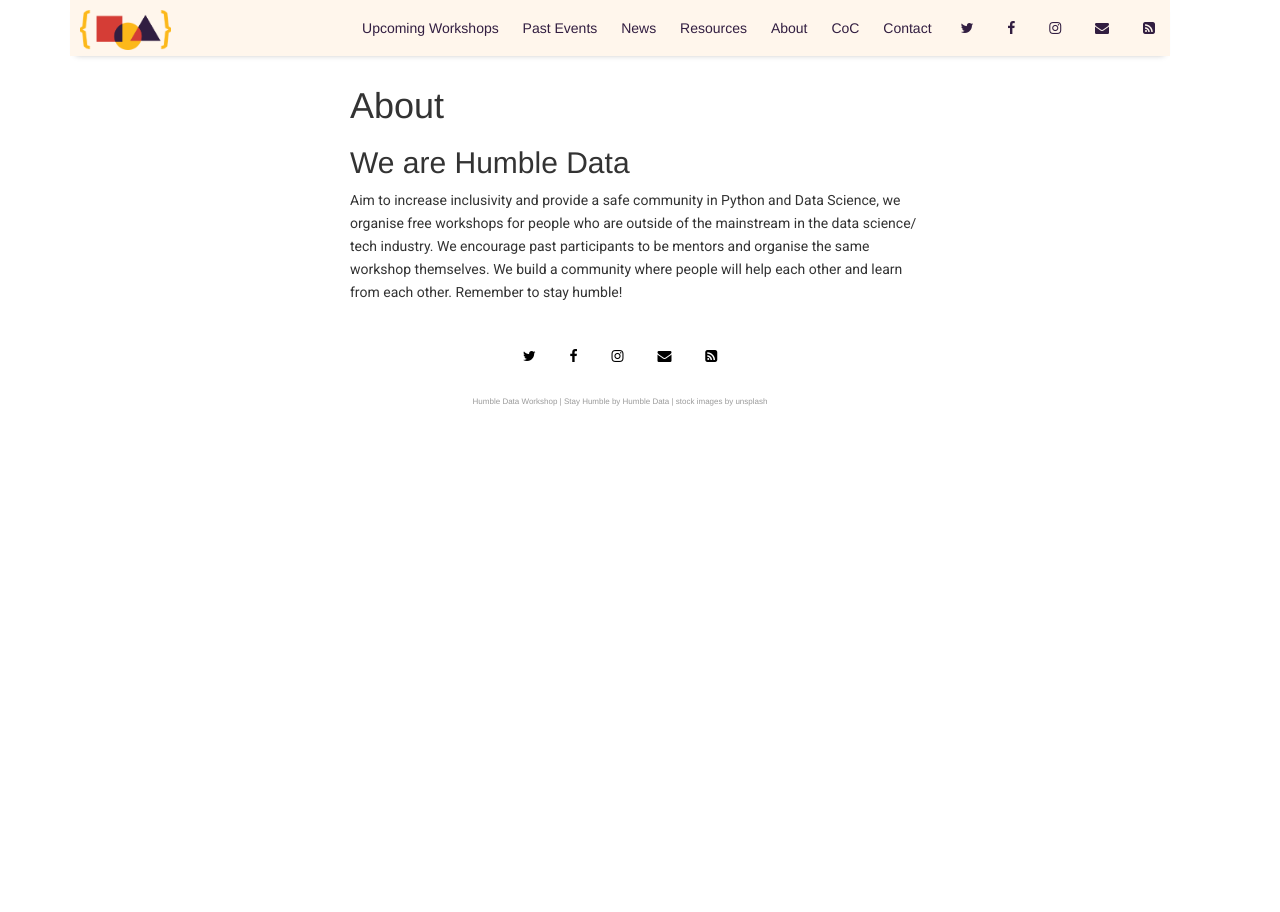
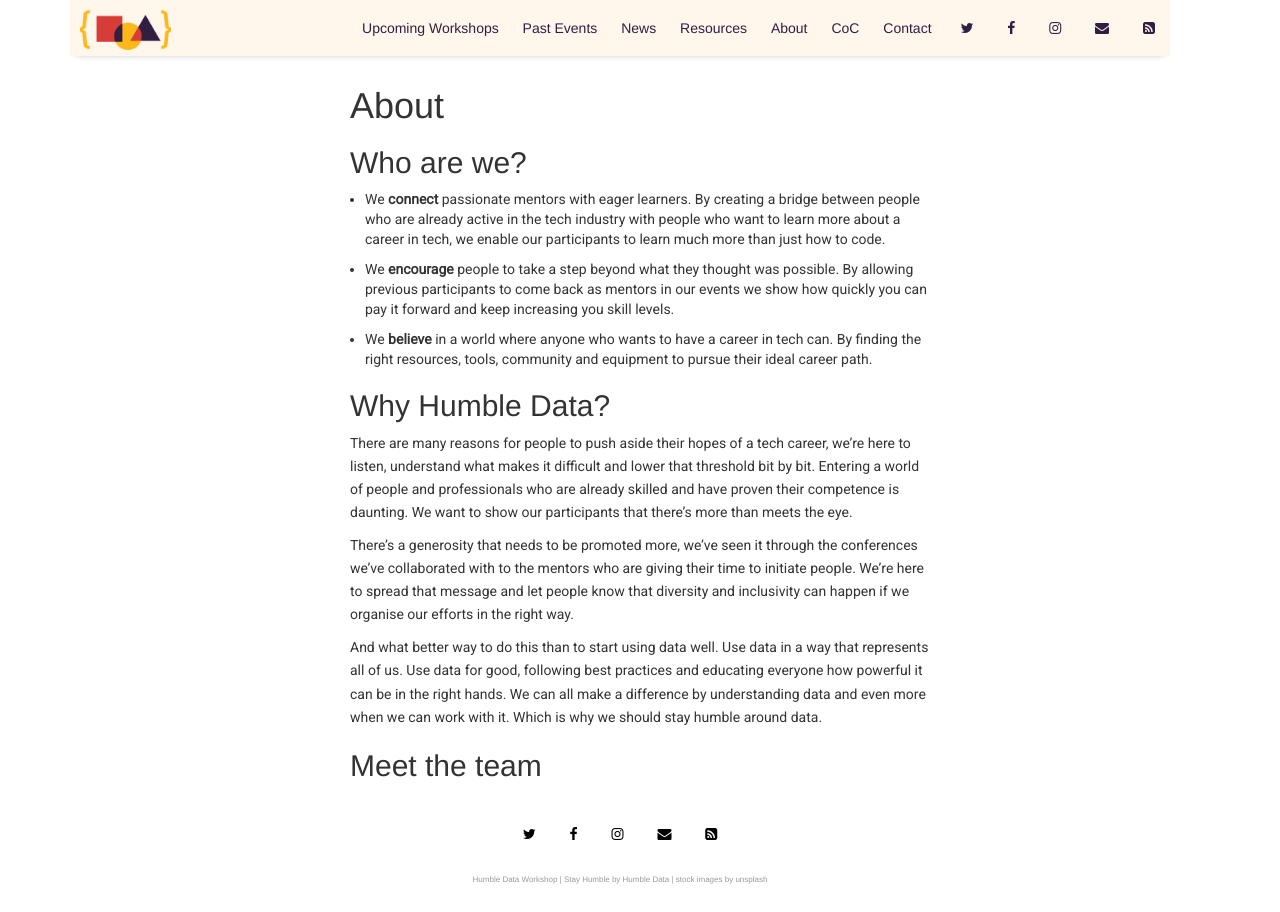
Before and after one commit to HumbleData/HumbleData.github.io, a Jekyll site: the page built from pages/about_old.md, in a window 1280 px wide. Built offline with Jekyll 4.4.1, drawn with Linux system fonts in a browser that asks for light colours; nearby versions of some CDN libraries; comment, search, counter and statistics services are not loaded.

Commit message:
Update from Forestry.io Humble Data updated pages/about_old.md

```diff
--- a/pages/about_old.md
+++ b/pages/about_old.md
@@ -1,8 +1,20 @@
 ---
 layout: misc
 title: About
+
 ---
+## Who are we?
 
-## We are Humble Data
+* We **connect** passionate mentors with eager learners. By creating a bridge between people who are already active in the tech industry with people who want to learn more about a career in tech, we enable our participants to learn much more than just how to code.
+* We **encourage** people to take a step beyond what they thought was possible. By allowing previous participants to come back as mentors in our events we show how quickly you can pay it forward and keep increasing you skill levels.
+* We **believe** in a world where anyone who wants to have a career in tech can. By finding the right resources, tools, community and equipment to pursue their ideal career path.
 
-Aim to increase inclusivity and provide a safe community in Python and Data Science, we organise free workshops for people who are outside of the mainstream in the data science/ tech industry. We encourage past participants to be mentors and organise the same workshop themselves. We build a community where people will help each other and learn from each other. Remember to stay humble!
+## Why Humble Data?
+
+There are many reasons for people to push aside their hopes of a tech career, we're here to listen, understand what makes it difficult and lower that threshold bit by bit. Entering a world of people and professionals who are already skilled and have proven their competence is daunting. We want to show our participants that there's more than meets the eye.
+
+There's a generosity that needs to be promoted more, we've seen it through the conferences we've collaborated with to the mentors who are giving their time to initiate people. We're here to spread that message and let people know that diversity and inclusivity can happen if we organise our efforts in the right way.
+
+And what better way to do this than to start using data well. Use data in a way that represents all of us. Use data for good, following best practices and educating everyone how powerful it can be in the right hands. We can all make a difference by understanding data and even more when we can work with it. Which is why we should stay humble around data.
+
+## Meet the team
```
